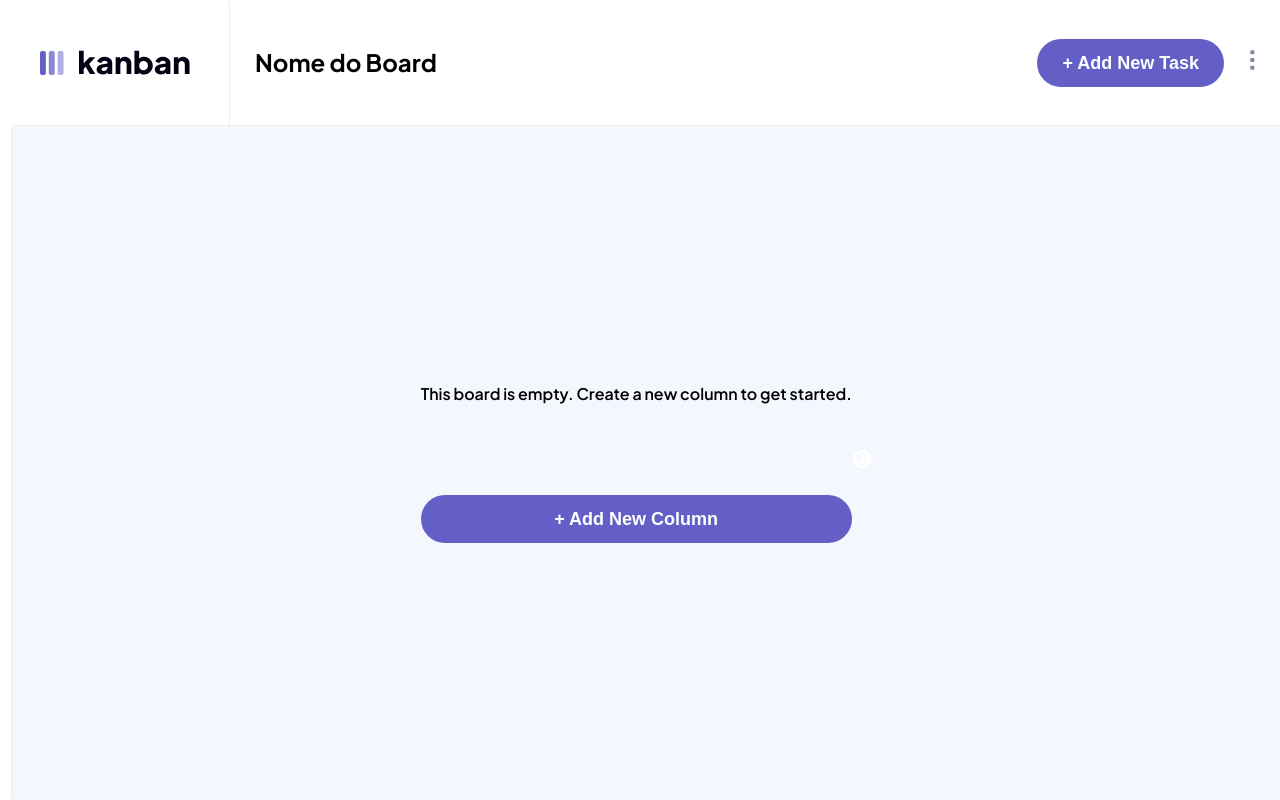
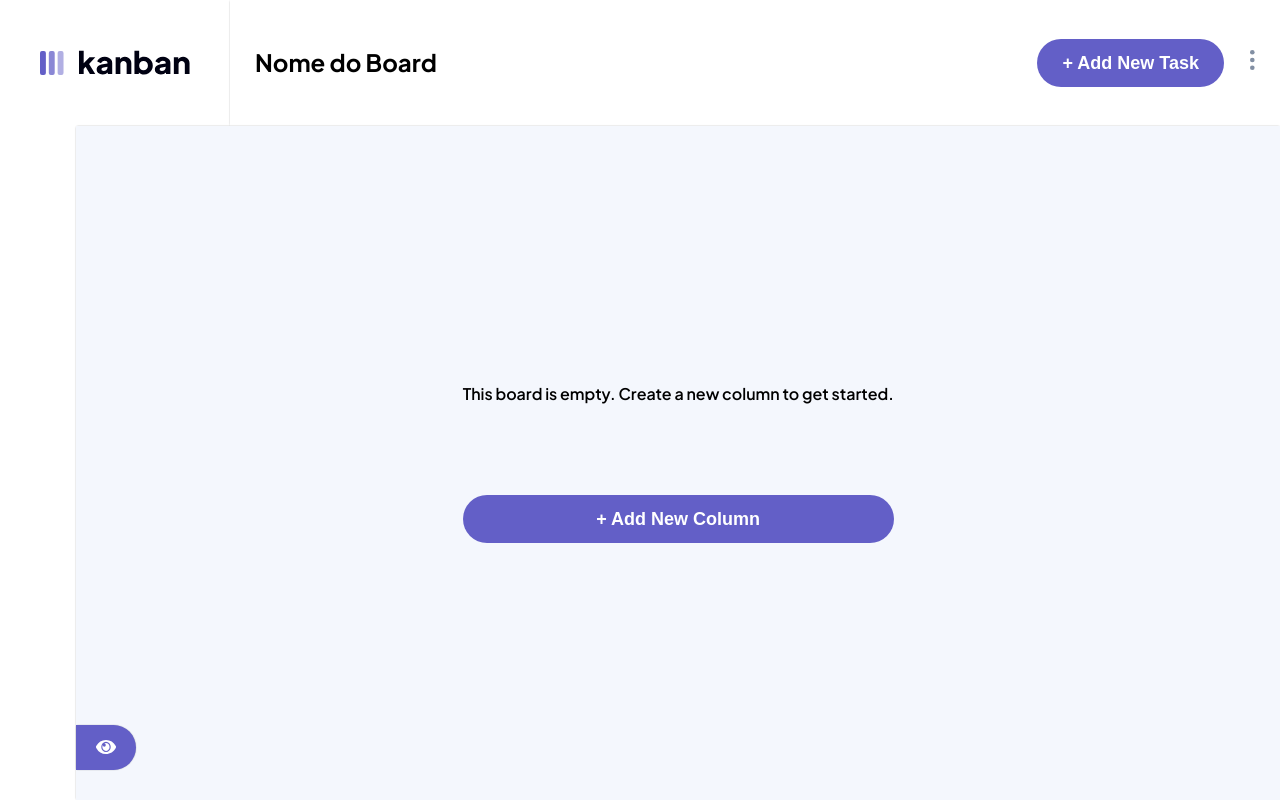
Before and after one commit to Joatancarlos/kanban, a Next.js app: page / in a window 1280 px wide. Both pictures are taken after a click on the button "Hide Sidebar". Built offline with nearby package versions, Linux system fonts and the light colour scheme.

Commit message:
finalizado lógica do hiden

```diff
--- a/src/app/components/Aside.jsx
+++ b/src/app/components/Aside.jsx
@@ -10,8 +10,8 @@ import useStore from '@/zustand/store';
 
 
 export default function Aside() {
-  const [isHidden, updateHidden] = useStore((state) =>
-  [state.isHidden, state.updateHidden]
+  const [isHidden] = useStore((state) =>
+  [state.isHidden]
   );
   return (
     <aside className={isHidden ? styles.hiddenAsideContainer : ''}>
--- a/src/app/components/HideSidebar.jsx
+++ b/src/app/components/HideSidebar.jsx
@@ -15,6 +15,7 @@ const HideSidebar = () => {
       <button
         type='button'
         onClick={() => updateHidden(!isHidden)}
+        className={styles.buttonHideSidebar}
       >
         <Image src={hideSidebarEyeClose} alt="Hide Sidebar" width={20} height={20} priority />
         <p>Hide Sidebar</p>
--- a/src/app/components/Main.jsx
+++ b/src/app/components/Main.jsx
@@ -23,9 +23,9 @@ export default function Main() {
         <button
           type='button'
           onClick={() => updateHidden(!isHidden)}
-          style={ isHidden ?  {display: 'block'} : {display: 'none'}}
+          className={ isHidden ?  styles.showBtn : styles.hideBtn}
         >
-          <Image src={hideSidebarEyeOpen} alt="Hide Sidebar" width={20} height={20} priority />
+          <Image src={hideSidebarEyeOpen} alt="Hide Sidebar" width={20} height={15} priority />
         </button>
 
         </div>
--- a/src/app/page.jsx
+++ b/src/app/page.jsx
@@ -7,8 +7,8 @@ import useStore from '@/zustand/store';
 
 
 export default function Home() {
-  const [isHidden, updateHidden] = useStore((state) =>
-  [state.isHidden, state.updateHidden]
+  const [isHidden] = useStore((state) =>
+  [state.isHidden]
   );
   return (
     <div className={styles.layout}>
--- a/src/app/page.module.css
+++ b/src/app/page.module.css
@@ -88,6 +88,23 @@
   margin-bottom: 25px;
 }
 
+.hideSidebar {
+  display: flex;
+  justify-content: flex-start;
+  padding: 15px 35px;
+}
+
+.buttonHideSidebar {
+  display: flex;
+  margin-top: 5px;
+}
+
+.buttonHideSidebar > p {
+  color: var(--color-dark-secondary);
+  margin-left: 5px;
+  font-size: var(--font-size-m);
+}
+
 /* .asideBoards {
   padding: 15px 25px;
 } */
@@ -105,16 +122,6 @@
   padding-left: 30px;
   background-color: var(--color-light-primary);
   color: var(--color-white-light);
- }
-
-.darkMode {
-  display: flex;
-  justify-content: center;
-}
-
-.hideSidebar {
-  display: flex;
-  justify-content: center;
 }
 
 .iconBoard {
@@ -214,10 +221,11 @@
   justify-content: center;
   align-items: center;
   box-shadow: 0px 0px 2px -1px black;
+  position: relative;
 }
 
 .hiddenMain {
-  margin-left: -17vw;
+  margin-left: -12vw;
 }
 
 .emptyBoard {
@@ -227,6 +235,26 @@
   height: 20vh;
 }
 
+.showBtn {
+  display: flex;
+  justify-content: center;
+  align-items: center;
+  padding: 15px 20px;
+  border-top-right-radius: 30px;
+  border-bottom-right-radius: 30px;
+  background-color: var(--color-light-primary);
+  box-shadow: 0px 0px 2px -1px black;
+  cursor: pointer;
+  transition: all 0.2s ease-in-out;
+  position: absolute;
+  bottom: 30px;
+  left: 0;
+}
+
+.hideBtn {
+  display: none;
+}
+
 /* PASSOS PARA ESCONDER O ASIDE
   1 - display: none; no asideContent
   2 - height: fit-content; no aside
```
